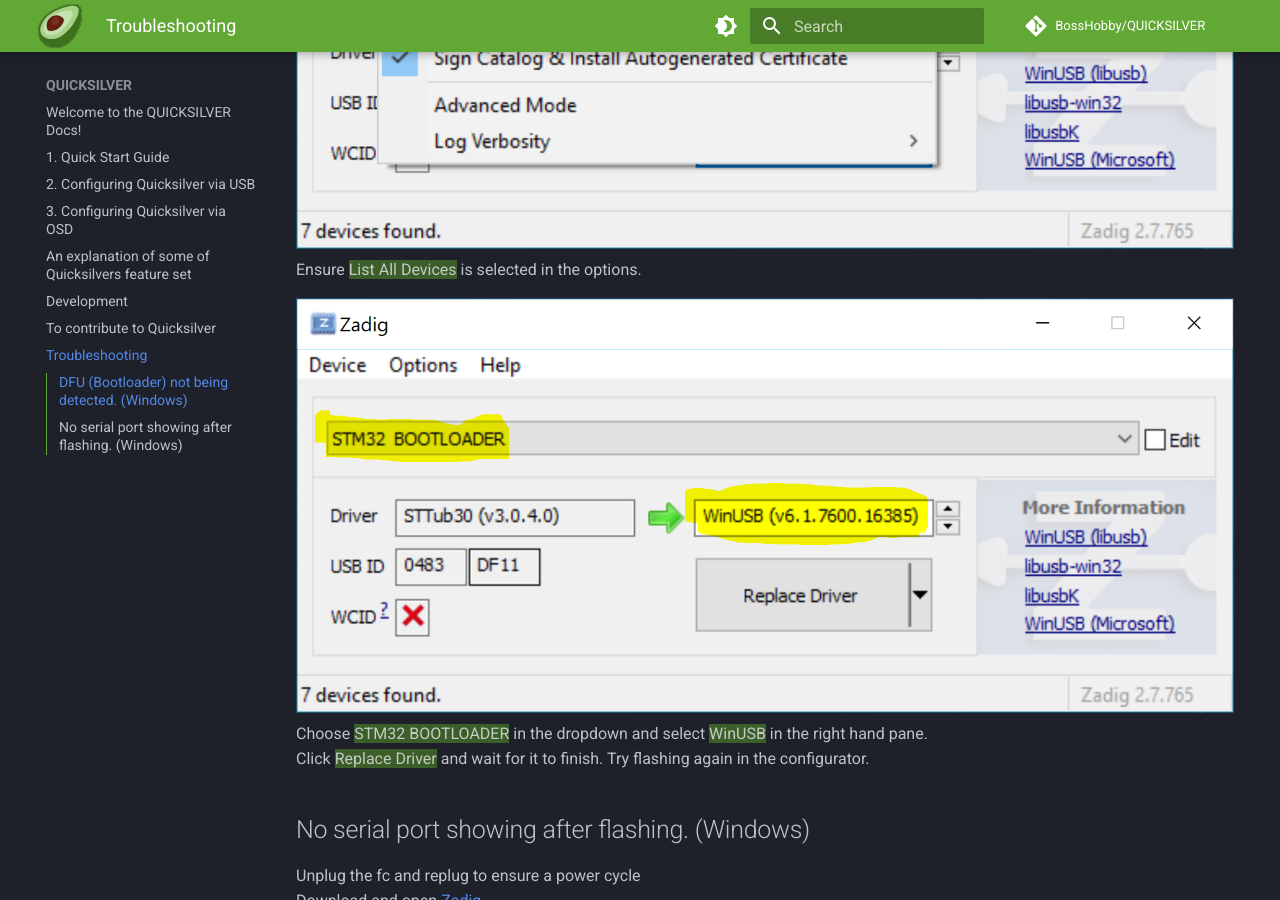
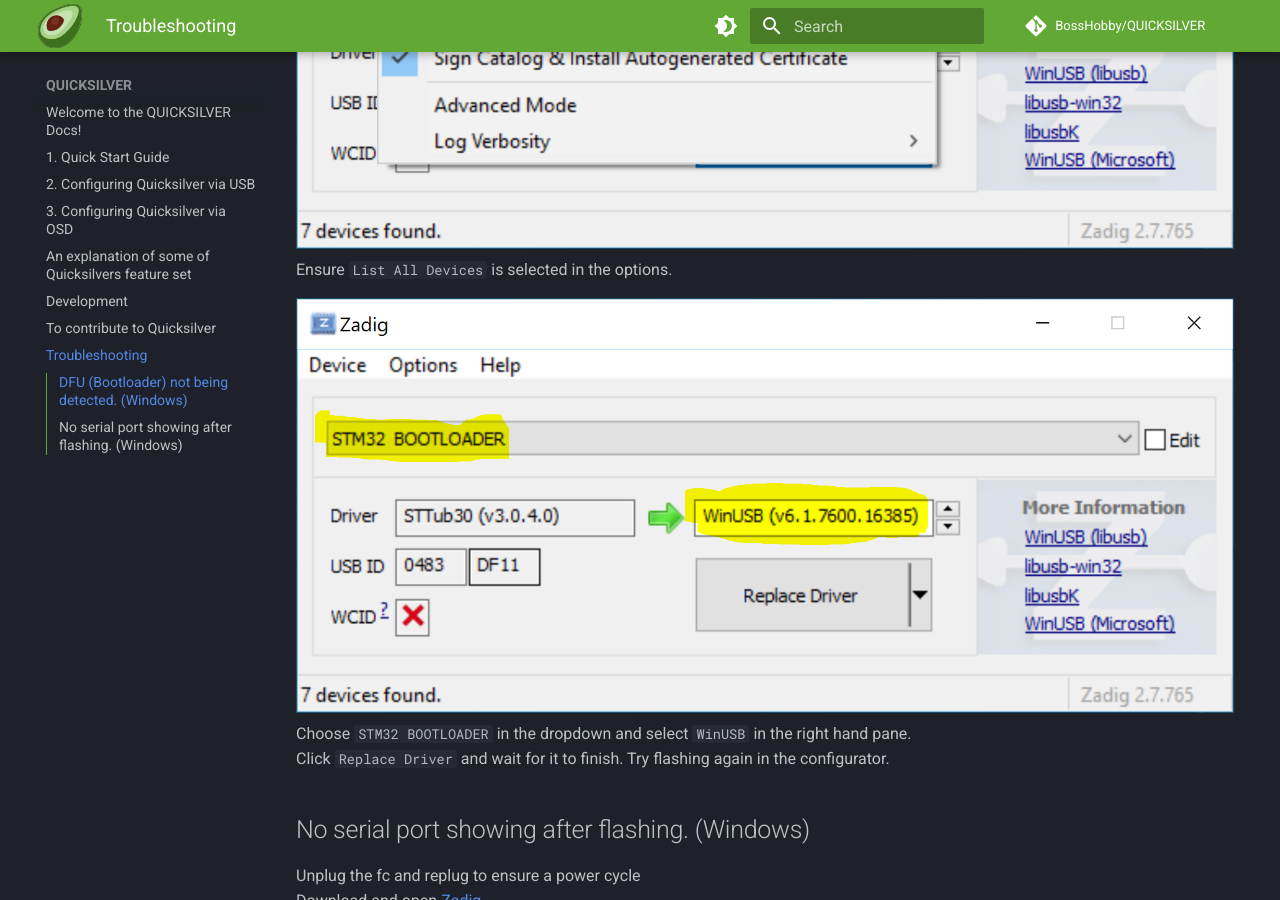
Before and after one commit to BossHobby/Docs, an MkDocs documentation site: the page built from docs/Troubleshooting.md, in a window 1280 px wide and 900 px high, scrolled down 467 px. Built offline with MkDocs 1.6.1 and Material for MkDocs 9.7.7, drawn with Linux system fonts in a browser that asks for light colours; comment, search, counter and statistics services are not loaded.

```diff
--- a/docs/Troubleshooting.md
+++ b/docs/Troubleshooting.md
@@ -4,11 +4,11 @@ Hold the boot button or use the **Reset to Bootloader** function in the configur
 Download and open [Zadig](https://zadig.akeo.ie/)
 
 ![zadig_list_all_devices](../assets/img/zadig_all_devices.png)
-Ensure ==List All Devices== is selected in the options.
+Ensure `List All Devices` is selected in the options.
 
 ![zadig_dfu](../assets/img/zadig_dfu.png)
-Choose ==STM32 BOOTLOADER== in the dropdown and select ==WinUSB== in the right hand pane.
-Click ==Replace Driver== and wait for it to finish.
+Choose `STM32 BOOTLOADER` in the dropdown and select `WinUSB` in the right hand pane.
+Click `Replace Driver` and wait for it to finish.
 Try flashing again in the configurator.
 
 ## No serial port showing after flashing. (Windows)
@@ -17,8 +17,8 @@ Unplug the fc and replug to ensure a power cycle
 Download and open [Zadig](https://zadig.akeo.ie/)
 
 ![zadig_list_all_devices](../assets/img/zadig_all_devices.png)
-Ensure ==List All Devices== is selected in the options.
+Ensure `List All Devices` is selected in the options.
 
 ![zadig_serial](../assets/img/zadig_serial.png)
-Choose ==QUICKSILVER== in the dropdown and select ==USB serial (CDC)== in the right hand pane.
-Click ==Replace Driver== and wait for it to finish. Power cycle again then try the configurator.
+Choose `QUICKSILVER` in the dropdown and select `USB serial (CDC)` in the right hand pane.
+Click `Replace Driver` and wait for it to finish. Power cycle again then try the configurator.
```
